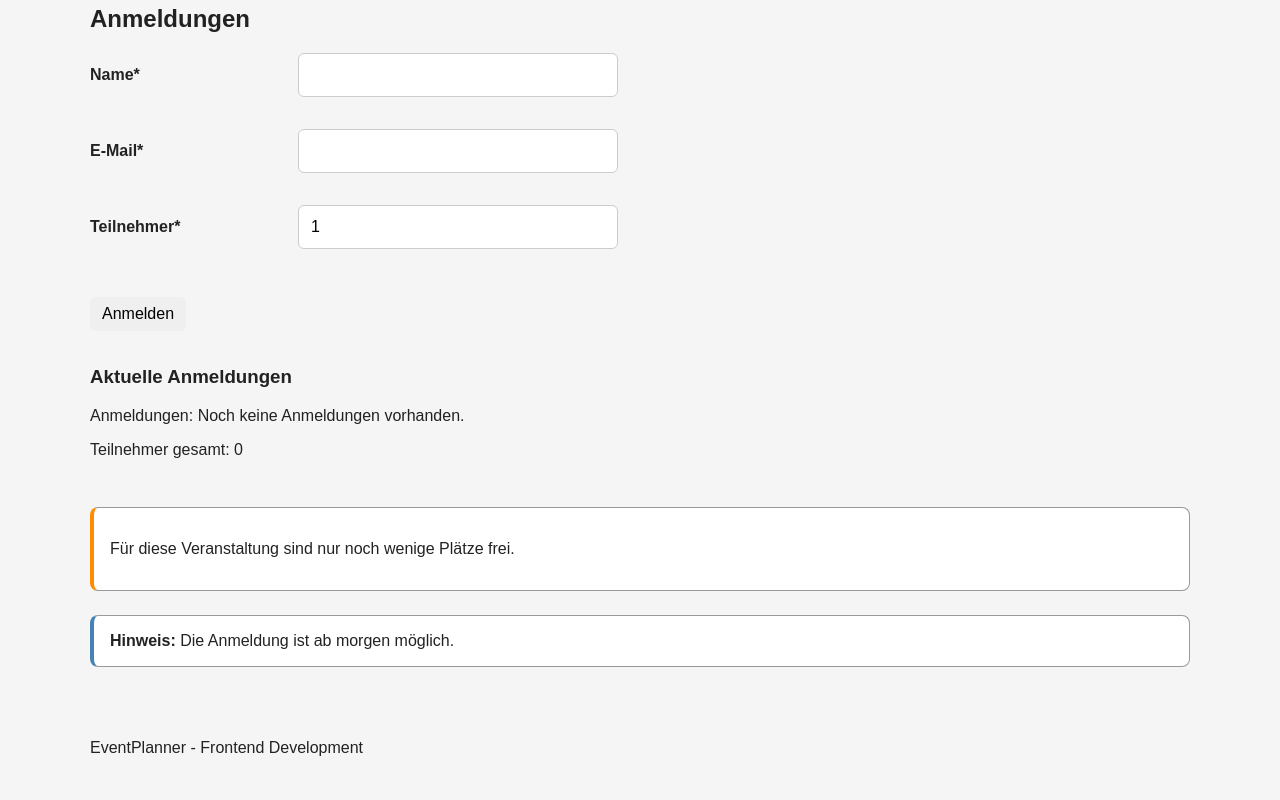
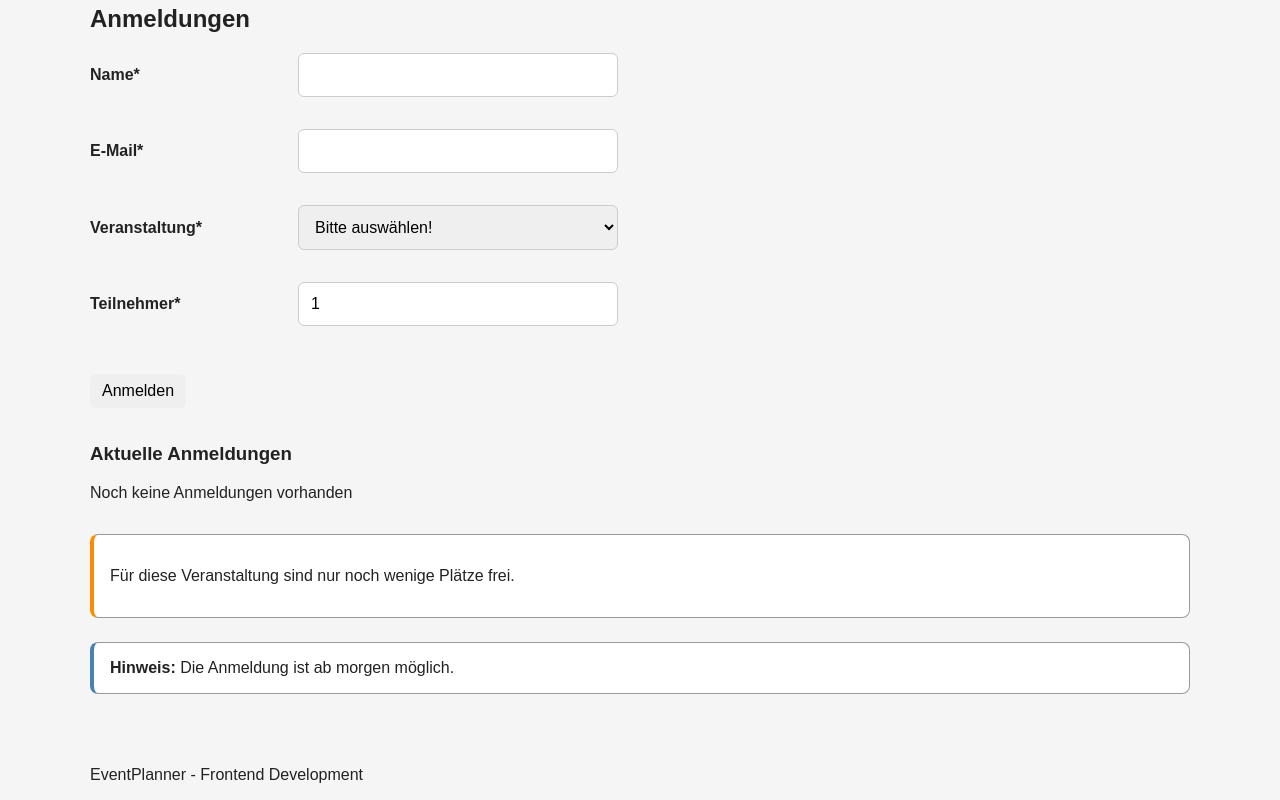
Before and after one commit to jaderbass/eventplanner, a React (Vite) app: page / in a window 1280 px wide. Shown: the part 1672-2472 px from the top of the page. Before the commit the page ends 2445 px from the top, so only its background shows below. Built offline with nearby package versions, Linux system fonts and the light colour scheme.

Commit message:
Split registration components and add event selection

```diff
--- a/src/components/RegistrationForm.jsx
+++ b/src/components/RegistrationForm.jsx
@@ -1,6 +1,7 @@
 function RegistrationForm({
   formData,
   error,
+  events,
   onChange,
   onSubmit
 }) {
@@ -32,6 +33,24 @@
       </div>
 
       <div>
+        <label htmlFor="eventId">Veranstaltung*</label>
+        <select
+          id="eventId"
+          name="eventId"
+          value={formData.eventId}
+          onChange={onChange}
+        >
+          <option value="">Bitte auswählen!</option>
+
+          {events.map((event) => (
+            <option key={event.id} value={event.id}>
+              {event.title}
+            </option>
+          ))}
+        </select>
+      </div>
+
+      <div>
         <label htmlFor="participants">Teilnehmer*</label>
         <input
           type="number"
--- /dev/null
+++ b/src/components/RegistrationList.jsx
@@ -0,0 +1,39 @@
+function RegistrationList({
+  registrations,
+  participantsCount
+}) {
+  if (registrations.length === 0) {
+    return (
+      <p>Noch keine Anmeldungen vorhanden</p>
+    );
+  }
+
+  return (
+    <>
+      <p>
+        Anmeldungen: {registrations.length}
+      </p>
+      <p>
+        Teilnehmer gesamt: {" "} {participantsCount}
+      </p>
+      <div className="registration-list">
+
+        {registrations.map(
+          (registration) => (
+            <article
+              key={registration.id}
+              className="registration-card"
+            >
+              <h4>{registration.name}</h4>
+              <p>{registration.email}</p>
+              <p>{registration.eventId}</p>
+              <p>Teilnehmer:{" "} {registration.participants}</p>
+            </article>
+          )
+        )}
+      </div>
+    </>
+  );
+}
+
+export default RegistrationList;
--- a/src/components/RegistrationManager.jsx
+++ b/src/components/RegistrationManager.jsx
@@ -1,8 +1,17 @@
 import { useState } from "react";
 import RegistrationForm from "./RegistrationForm";
 
+import events from "../data/events";
+import RegistrationList from "./RegistrationList";
+
 function RegistrationManager() {
-  const [formData, setFormData] = useState({ name: "", email: "", participants: 1 });
+  const [formData, setFormData] =
+    useState({
+      name: "",
+      email: "",
+      participants: 1,
+      eventId: ""
+    });
   const [registrations, setRegistrations] = useState([]);
   const [error, setError] = useState("");
 
@@ -15,14 +24,22 @@
   function handleChange(event) {
     const { name, value } = event.target;
 
-    const newValue =
-      name === "participants"
-        ? Number(value)
-        : value;
+    let newValue = value;
+
+    if (name === "participants") {
+      newValue = Number(value);
+    }
+
+    if (name === "eventId") {
+      newValue =
+        value === ""
+          ? ""
+          : Number(value);
+    }
 
     setFormData({
       ...formData,
-      [name]: value
+      [name]: newValue
     });
   }
 
@@ -37,15 +54,20 @@
     }
 
     if (formData.email.trim() === "") {
-      setError("Bitte geben Sie eine E-Mail-SAdresse an!");
+      setError("Bitte geben Sie eine E-Mail-Adresse an!");
       return;
+    }
+
+    if (formData.eventId === "") {
+      setError("Bitte wählen Sie eine Veranstaltung aus!");
     }
 
     const newRegistration = {
       id: Date.now(),
       name: formData.name,
       email: formData.email,
-      participants: formData.participants
+      participants: formData.participants,
+      eventId: formData.eventId
     }
 
     setRegistrations([
@@ -56,7 +78,8 @@
     setFormData({
       name: "",
       email: "",
-      participants: 1
+      participants: 1,
+      eventId: ""
     });
   }
 
@@ -67,36 +90,17 @@
       <RegistrationForm
         formData={formData}
         error={error}
+        events={events}
         onChange={handleChange}
         onSubmit={handleSubmit}
       />
 
       <h3>Aktuelle Anmeldungen</h3>
 
-      <p>
-        Anmeldungen: {" "} {registrations.length === 0
-          ? "Noch keine Anmeldungen vorhanden."
-          : registrations.length}
-      </p>
-
-      <p>
-        Teilnehmer gesamt: {" "} {participantsCount}
-      </p>
-
-      <div className="registration-list">
-        {registrations.map(
-          (registration) => (
-            <article
-              key={registration.id}
-              className="registration-card"
-            >
-              <h4>{registration.name}</h4>
-              <p>{registration.email}</p>
-              <p>Teilnehmer:{" "} {registration.participants}</p>
-            </article>
-          )
-        )}
-      </div>
+      <RegistrationList
+        registrations={registrations}
+        participantsCount={participantsCount}
+      />
 
     </section>
   );
```
